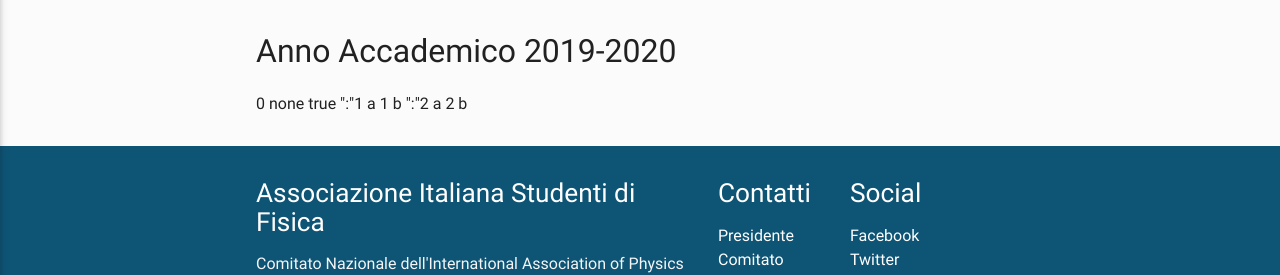
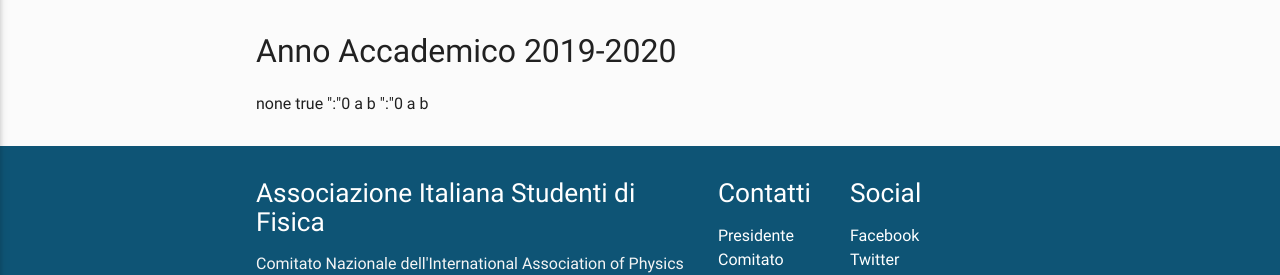
Before and after one commit to ai-sf/pisa, a Jekyll site: the page built from corsi.html, in a window 1280 px wide. Shown: the part 136-411 px from the top of the page. Built offline with Jekyll 4.4.1, drawn with Linux system fonts in a browser that asks for light colours; nearby versions of some CDN libraries; part of the change alters nothing that is shown.

Commit message:
Update test_list.html

```diff
--- a/_includes/test_list.html
+++ b/_includes/test_list.html
@@ -1,4 +1,4 @@
-{% increment counter0 %}
+{% assign counter0 = 0 %}
 {% if include.filter %}
 	{% assign filter=include.filter %}
 	{% assign filterv=include.filter_value %}
@@ -14,7 +14,7 @@
 		{% if counter0|divisibleby:2 %}
 			a
 		{% endif %}
-		{% increment counter0 %}
+		{% assign counter0 = counter0|add:1 %}
 		{% if counter0|divisibleby:2 or forloop.last==true %}
 			b
 		{% endif %}
```
